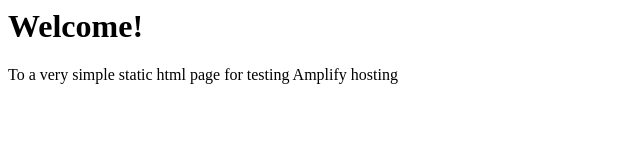
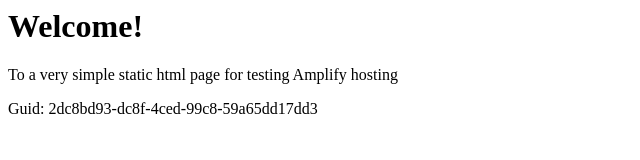
Before and after one commit to aws-aemilia-mxp/Github-PR-Commit-Integration-Test-DoNotTouch-GithubWebhookPreviewCanaryTest-v1-prod-eu-south-1, a website: page src/index.html in a window 1280 px wide. Shown: the whole page, without its empty margins (0-640 px from the left). Drawn offline with Linux system fonts and the light colour scheme.

Commit message:
commit from integ tests

```diff
--- a/src/index.html
+++ b/src/index.html
@@ -1,3 +1,5 @@
+
+
 <html lang="en">
 
 <head>
@@ -10,6 +12,6 @@
 <body>
     <h1>Welcome!</h1>
     <p>To a very simple static html page for testing Amplify hosting</p>
-</body>
+    <p>Guid: 2dc8bd93-dc8f-4ced-99c8-59a65dd17dd3</p></body>
 
 </html>
```
